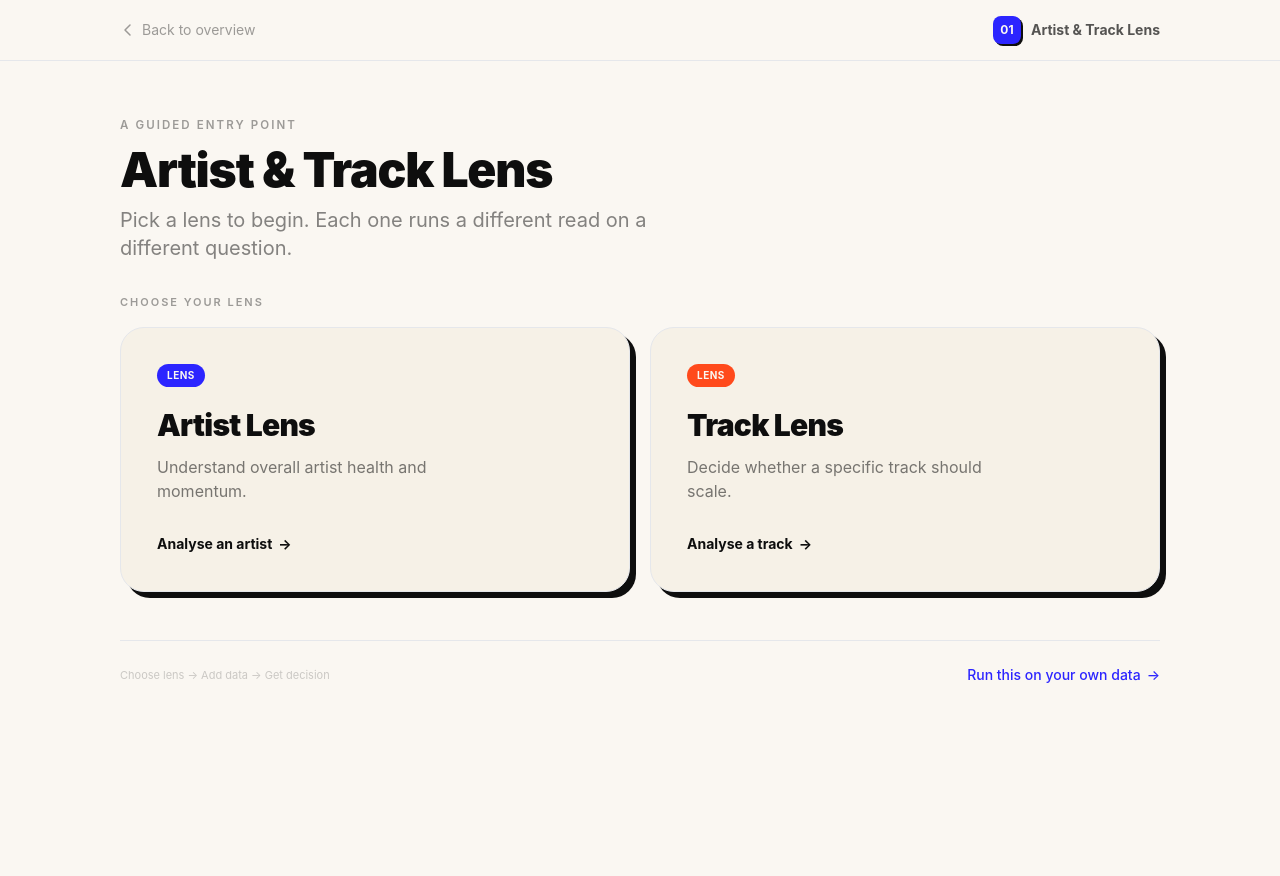
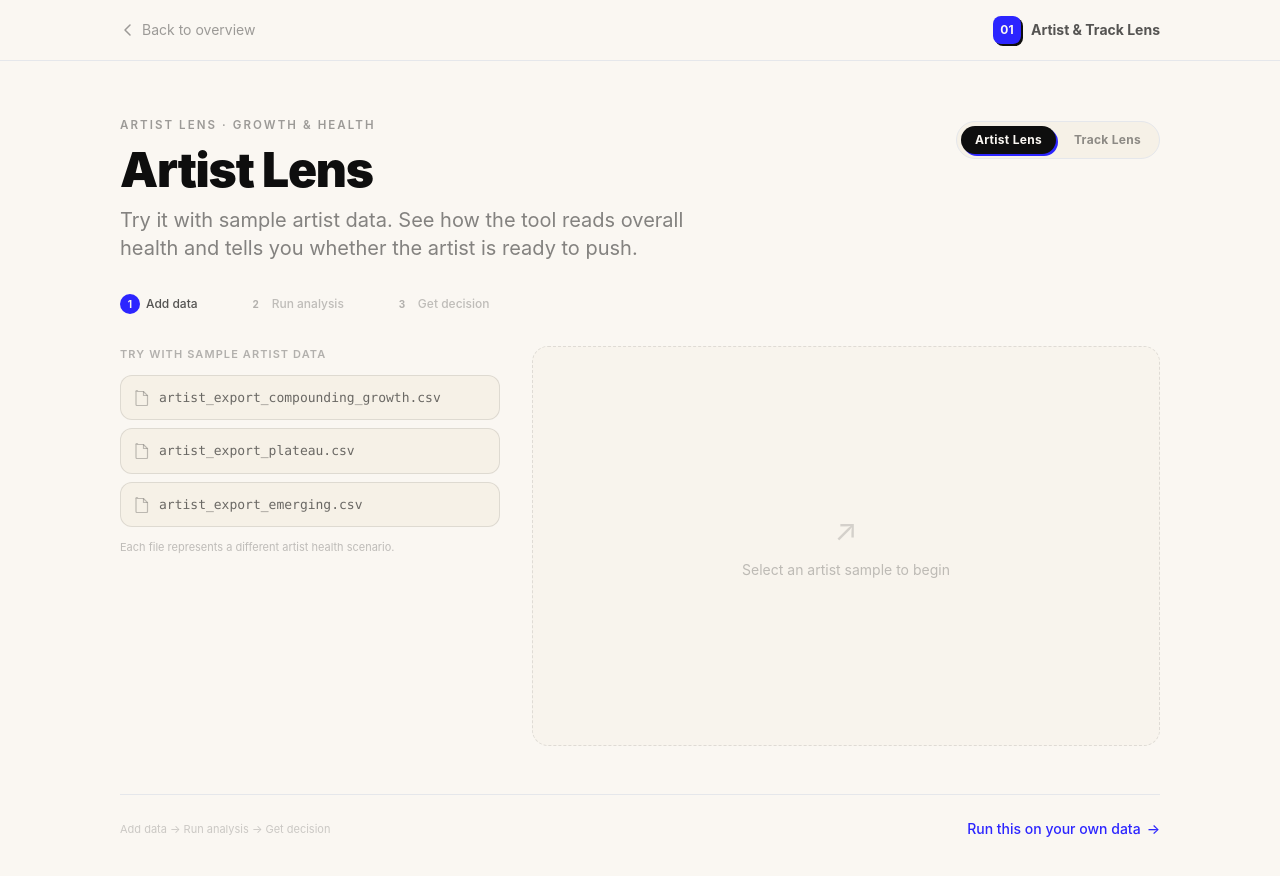
Before and after one commit to leondiaper-ai/music-decision-site, a Next.js app: page /lens in a window 1280 px wide. Shown: the top 876 px of the page. Before the commit the page ends 800 px from the top, so only its background shows below. Built offline with nearby package versions, Linux system fonts and the light colour scheme.

Commit message:
Remove lens picker: default to Artist Lens with inline toggle, hero CTA to demo

```diff
--- a/app/lens/page.tsx
+++ b/app/lens/page.tsx
@@ -210,93 +210,49 @@ function StepIndicator({ current }: { current: 1 | 2 | 3 }) {
   );
 }
 
-/* ── Lens picker (Step 1: Choose your lens) ────────────────── */
+/* ── Lens toggle (inline switch) ───────────────────────────── */
 
-function LensPicker({ onSelect }: { onSelect: (m: LensMode) => void }) {
-  const cards: {
-    key: LensMode;
-    label: string;
-    sub: string;
-    cta: string;
-    accent: string;
-    accentBorder: string;
-    pillBg: string;
-    pillText: string;
-  }[] = [
-    {
-      key: "artist",
-      label: "Artist Lens",
-      sub: "Understand overall artist health and momentum.",
-      cta: "Analyse an artist",
-      accent: "hover:bg-electric/[0.04]",
-      accentBorder: "hover:border-electric/40",
-      pillBg: "bg-electric",
-      pillText: "text-paper",
-    },
-    {
-      key: "track",
-      label: "Track Lens",
-      sub: "Decide whether a specific track should scale.",
-      cta: "Analyse a track",
-      accent: "hover:bg-signal/[0.04]",
-      accentBorder: "hover:border-signal/40",
-      pillBg: "bg-signal",
-      pillText: "text-paper",
-    },
+function LensToggle({
+  value,
+  onChange,
+}: {
+  value: LensMode;
+  onChange: (m: LensMode) => void;
+}) {
+  const opts: { key: LensMode; label: string }[] = [
+    { key: "artist", label: "Artist Lens" },
+    { key: "track", label: "Track Lens" },
   ];
-
   return (
-    <motion.div
-      initial={{ opacity: 0, y: 12 }}
-      animate={{ opacity: 1, y: 0 }}
-      transition={{ delay: 0.15, duration: 0.6, ease: [0.22, 1, 0.36, 1] }}
-    >
-      <p className="text-[11px] tracking-[0.18em] uppercase font-semibold text-ink/40 mb-4">
-        Choose your lens
-      </p>
-      <div className="grid md:grid-cols-2 gap-5">
-        {cards.map((card) => (
+    <div className="inline-flex items-center gap-1 p-1 rounded-full border border-ink/12 bg-cream">
+      {opts.map((o) => {
+        const active = o.key === value;
+        return (
           <button
-            key={card.key}
-            onClick={() => onSelect(card.key)}
+            key={o.key}
+            onClick={() => onChange(o.key)}
             className={`
-              group relative text-left rounded-3xl border border-ink/12 bg-cream
-              p-7 md:p-9
+              px-3.5 py-1.5 rounded-full text-xs font-display font-bold tracking-wide
               transition-all cursor-pointer
-              shadow-[6px_6px_0_0_rgba(14,14,14,1)]
-              hover:shadow-[8px_8px_0_0_rgba(14,14,14,1)]
-              hover:-translate-x-[1px] hover:-translate-y-[1px]
-              ${card.accent} ${card.accentBorder}
+              ${
+                active
+                  ? "bg-ink text-paper shadow-[2px_2px_0_0_rgba(44,37,255,1)]"
+                  : "text-ink/45 hover:text-ink/80"
+              }
             `}
           >
-            <div className="flex items-center gap-2 mb-5">
-              <span
-                className={`${card.pillBg} ${card.pillText} text-[10px] tracking-wider uppercase font-display font-bold rounded-full px-2.5 py-1`}
-              >
-                Lens
-              </span>
+            {o.label}
+          </button>
+        );
+      })}
     </div>
-            <h3 className="font-display font-black text-2xl md:text-3xl leading-tight tracking-tight mb-3">
-              {card.label}
-            </h3>
-            <p className="text-ink/55 text-sm md:text-base leading-relaxed mb-7 max-w-xs">
-              {card.sub}
-            </p>
-            <span className="inline-flex items-center gap-1.5 text-sm font-display font-bold text-ink group-hover:text-electric transition-colors">
-              {card.cta}
-              <span aria-hidden>→</span>
-            </span>
-          </button>
-        ))}
-      </div>
-    </motion.div>
   );
 }
 
 /* ── Page component ────────────────────────────────────────── */
 
 export default function LensPage() {
-  const [lens, setLens] = useState<LensMode | null>(null);
+  const [lens, setLens] = useState<LensMode>("artist");
   const [pendingOutput, setPendingOutput] = useState<LensOutput | null>(null);
   const [result, setResult] = useState<LensOutput | null>(null);
   const [loadedFile, setLoadedFile] = useState<string | null>(null);
@@ -307,7 +263,7 @@ export default function LensPage() {
 
   const currentStep: 1 | 2 | 3 = result ? 3 : pendingOutput ? 2 : 1;
   const samples = lens === "artist" ? ARTIST_SAMPLES : TRACK_SAMPLES;
-  const copy = lens ? LENS_COPY[lens] : null;
+  const copy = LENS_COPY[lens];
 
   useEffect(() => {
     if (analyzing) {
@@ -321,20 +277,15 @@ export default function LensPage() {
     }
   }, [analyzing]);
 
-  const selectLens = useCallback((m: LensMode) => {
-    setLens(m);
+  const changeLens = useCallback((m: LensMode) => {
+    setLens((prev) => {
+      if (prev === m) return prev;
       setPendingOutput(null);
       setResult(null);
       setLoadedFile(null);
       setCopied(false);
-  }, []);
-
-  const switchLens = useCallback(() => {
-    setLens(null);
-    setPendingOutput(null);
-    setResult(null);
-    setLoadedFile(null);
-    setCopied(false);
+      return m;
+    });
   }, []);
 
   const selectFile = useCallback((output: LensOutput) => {
@@ -363,7 +314,7 @@ export default function LensPage() {
   }, []);
 
   const copyDecisionSummary = useCallback(() => {
-    if (!result || !lens) return;
+    if (!result) return;
     const summary = [
       `*${result.decision}*`,
       ``,
@@ -409,49 +360,35 @@ export default function LensPage() {
       </header>
 
       <div className="mx-auto max-w-[1120px] px-6 md:px-10 py-10 md:py-14">
-        {/* ── Hero ── */}
+        {/* ── Hero with inline lens toggle ── */}
         <motion.div
           initial={{ opacity: 0, y: 16 }}
           animate={{ opacity: 1, y: 0 }}
           transition={{ duration: 0.6, ease: [0.22, 1, 0.36, 1] }}
-          className="mb-8"
+          className="mb-8 flex items-start justify-between gap-6 flex-wrap"
         >
-          <p className="eyebrow text-ink/40 mb-3">
-            {lens ? copy?.eyebrow : "A guided entry point"}
+          <div className="max-w-xl">
+            <p className="eyebrow text-ink/40 mb-3">{copy.eyebrow}</p>
+            <h1 className="font-display font-black text-4xl md:text-5xl leading-tight tracking-tight mb-3">
+              {copy.title}
+            </h1>
+            <p className="text-ink/50 text-lg md:text-xl leading-relaxed">
+              {copy.subtitle}
             </p>
-          <h1 className="font-display font-black text-4xl md:text-5xl leading-tight tracking-tight mb-3">
-            {lens ? copy?.title : "Artist & Track Lens"}
-          </h1>
-          <p className="text-ink/50 text-lg md:text-xl max-w-xl leading-relaxed">
-            {lens
-              ? copy?.subtitle
-              : "Pick a lens to begin. Each one runs a different read on a different question."}
-          </p>
+          </div>
+          <div className="pt-1">
+            <LensToggle value={lens} onChange={changeLens} />
+          </div>
         </motion.div>
 
-        {/* ── Lens picker (shown until a lens is selected) ── */}
-        {!lens && <LensPicker onSelect={selectLens} />}
-
-        {/* ── Demo flow (shown once a lens is selected) ── */}
-        {lens && (
-          <>
-            {/* Switch lens / step indicator row */}
+        {/* ── Step indicator ── */}
         <motion.div
           initial={{ opacity: 0 }}
           animate={{ opacity: 1 }}
           transition={{ delay: 0.05, duration: 0.4 }}
-              className="mb-8 flex items-center justify-between flex-wrap gap-4"
+          className="mb-8"
         >
           <StepIndicator current={currentStep} />
-              <button
-                onClick={switchLens}
-                className="text-xs font-medium text-ink/40 hover:text-ink/70 transition-colors flex items-center gap-1.5 cursor-pointer"
-              >
-                <svg width="12" height="12" viewBox="0 0 12 12" fill="none" stroke="currentColor" strokeWidth="1.5">
-                  <path d="M7.5 2.5L4 6l3.5 3.5" strokeLinecap="round" strokeLinejoin="round" />
-                </svg>
-                Switch lens
-              </button>
         </motion.div>
 
           {/* Main grid */}
@@ -691,13 +628,11 @@ export default function LensPage() {
               </AnimatePresence>
             </div>
           </motion.div>
-          </>
-        )}
 
         {/* ── Footer strip ── */}
         <div className="mt-12 pt-6 border-t border-ink/8 flex items-center justify-between flex-wrap gap-4">
           <p className="text-[11px] text-ink/20">
-            {lens ? "Add data → Run analysis → Get decision" : "Choose lens → Add data → Get decision"}
+            Add data → Run analysis → Get decision
           </p>
           <a
             href={FULL_TOOL_URL}
--- a/components/Hero.tsx
+++ b/components/Hero.tsx
@@ -62,17 +62,17 @@ export default function Hero() {
             className="md:col-span-6 flex flex-wrap gap-3 md:justify-end"
           >
             <a
-              href="#system"
+              href="/lens"
               className="group inline-flex items-center gap-2 rounded-full bg-ink text-paper px-6 py-3 text-sm font-medium hover:bg-signal transition-colors"
             >
-              Explore the system
+              Try the demo
               <span className="group-hover:translate-x-1 transition-transform">→</span>
             </a>
             <a
-              href="#tools"
+              href="#system"
               className="inline-flex items-center gap-2 rounded-full border border-ink/20 px-6 py-3 text-sm font-medium hover:border-ink hover:bg-ink hover:text-paper transition-colors"
             >
-              View tools
+              Explore the system
             </a>
           </motion.div>
         </div>
--- a/components/ToolCards.tsx
+++ b/components/ToolCards.tsx
@@ -127,7 +127,7 @@ export default function ToolCards() {
                 </div>
 
                 <div className="mt-auto inline-flex items-center gap-2 text-sm font-medium">
-                  {t.number === "01" ? "Run a track check" : "Open tool"}
+                  {t.number === "01" ? "Try the demo" : "Open tool"}
                   <span className="group-hover:translate-x-1 transition-transform">
                     {t.number === "01" ? "→" : "↗"}
                   </span>
```
Also changed, not shown: 1 other file (tests, documents, lock files or other folders). Lines whose indentation alone changed are shown as unchanged.
